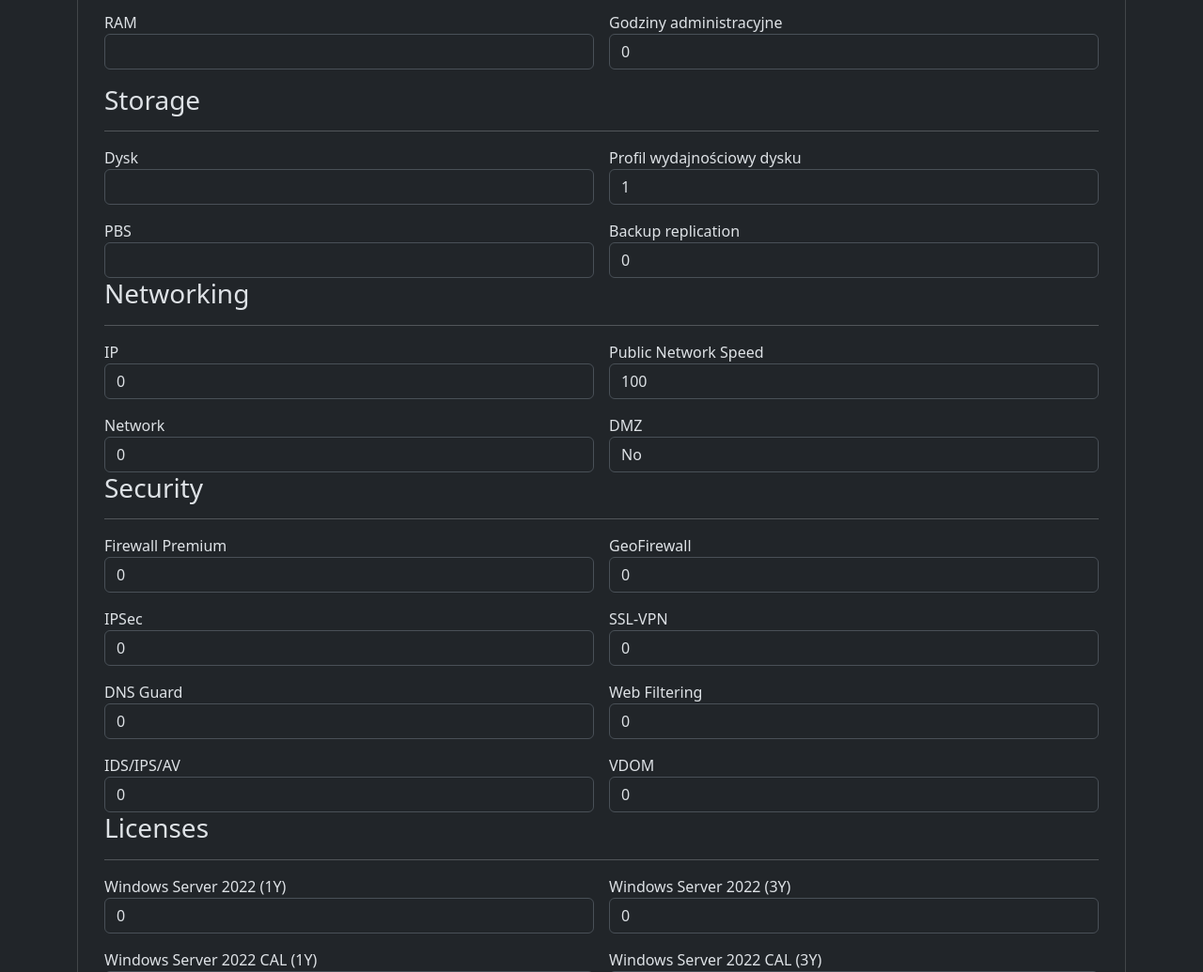
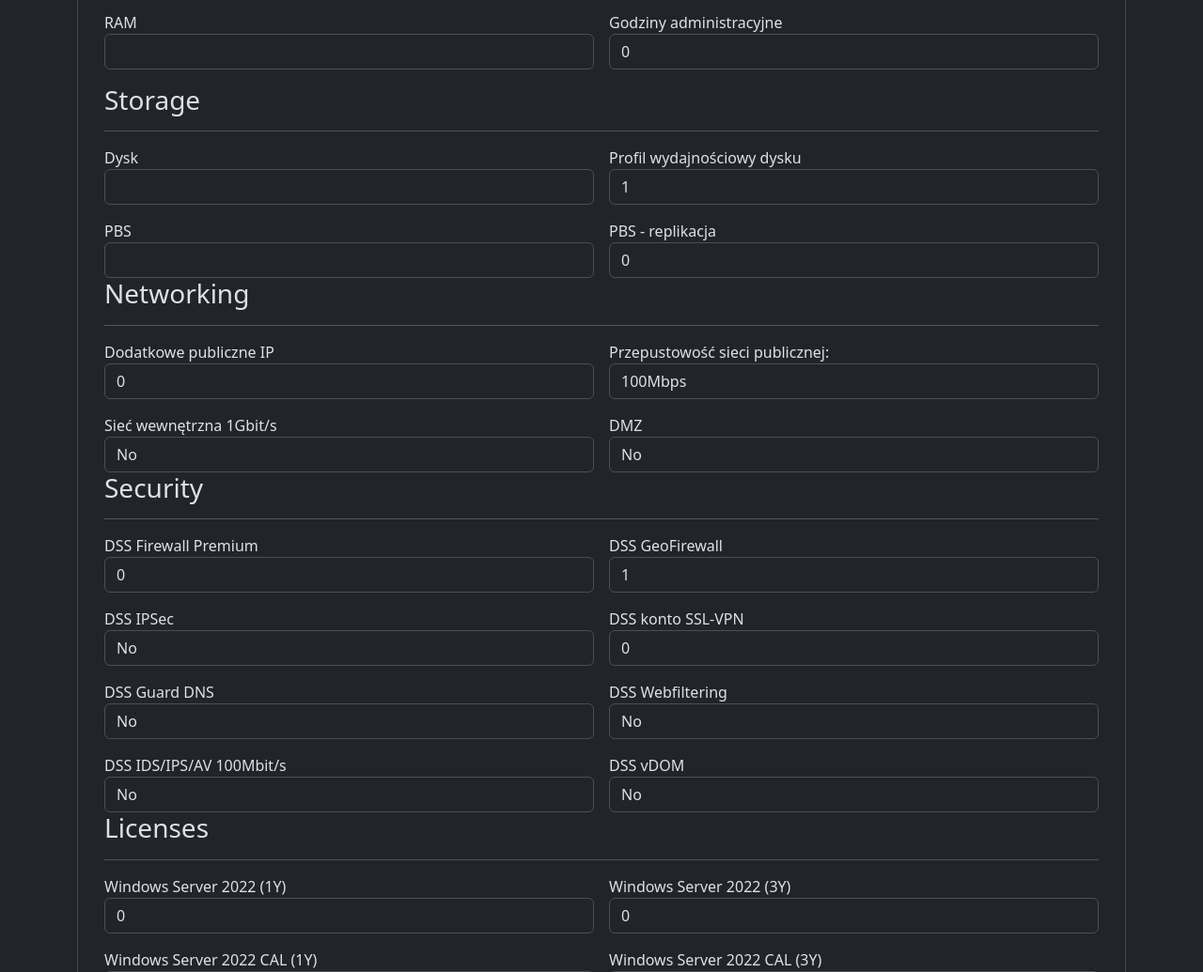
Before and after one commit to Reqsx444/WIZ, a Django app: page /add_record/ in a window 1280 px wide. Shown: the part 306-1341 px from the top of the page at 94% size. Run offline with Django 4.2, Linux system fonts and the light colour scheme; the visitor is signed in with stand-in values (Sample User, id 1).

Commit message:
Repair fackup

```diff
--- a/dcrm/website/forms.py
+++ b/dcrm/website/forms.py
@@ -45,7 +45,7 @@ class AddRecordForm(forms.ModelForm):
         label_suffix=""
     )
     disk_profile = forms.ChoiceField(
-        choices=[("1", "1"), ("2", "2"), ("3", "3")],
+        choices=[(1, "1"), (2, "2"), (3, "3")],
         required=True,
         widget=forms.Select(attrs={"class": "form-control"}),
         label="Profil wydajnościowy dysku",
@@ -60,7 +60,7 @@ class AddRecordForm(forms.ModelForm):
     pbs_replication = forms.CharField(
         required=False,
         widget=forms.TextInput(attrs={"class": "form-control"}),
-        label="Backup replication",
+        label="PBS - replikacja",
         label_suffix="",
         initial="0"
     )
@@ -69,88 +69,89 @@ class AddRecordForm(forms.ModelForm):
     ip = forms.CharField(
         required=False,
         widget=forms.TextInput(attrs={"class": "form-control"}),
-        label="IP",
+        label="Dodatkowe publiczne IP",
         label_suffix="",
         initial="0"
     )
-    network = forms.CharField(
+    network = forms.ChoiceField(
+        choices=[(0, "No"), (1, "Yes")],
         required=False,
-        widget=forms.TextInput(attrs={"class": "form-control"}),
-        label="Network",
-        label_suffix="",
-        initial="0"
+        widget=forms.Select(attrs={"class": "form-control"}),
+        label="Sieć wewnętrzna 1Gbit/s",
+        label_suffix=""
     )
     dmz = forms.ChoiceField(
-        choices=[("No", "No"), ("Yes", "Yes")],
+        choices=[(0, "No"), (1, "Yes")],
         required=True,
         widget=forms.Select(attrs={"class": "form-control"}),
         label="DMZ",
         label_suffix=""
     )
-    pub_net_speed = forms.CharField(
+    pub_net_speed = forms.ChoiceField(
+        choices=[(100, "100Mbps"), (200, "200Mbps"), (300, "300Mbps"), (400, "400Mbps"), (500, "500Mbps"), (600, "600Mbps"), (700, "700Mbps"), (800, "800Mbps"), (900, "900Mbps"), (1000, "1000Mbps")],
         required=True,
-        widget=forms.TextInput(attrs={"class": "form-control"}),
-        label="Public Network Speed",
-        label_suffix="",
-        initial="100"
+        widget=forms.Select(attrs={"class": "form-control"}),
+        label="Przepustowość sieci publicznej:",
+        label_suffix=""
     )
 
     # Security Section
-    fw_premium = forms.CharField(
+    fw_premium = forms.ChoiceField(
+        choices=[(0, "0"), (1, "10"), (2, "20"), (3, "30")],
         required=False,
-        widget=forms.TextInput(attrs={"class": "form-control"}),
-        label="Firewall Premium",
-        label_suffix="",
-        initial="0"
+        widget=forms.Select(attrs={"class": "form-control"}),
+        label="DSS Firewall Premium",
+        label_suffix=""
     )
-    geofw = forms.CharField(
+    geofw = forms.ChoiceField(
+        choices=[(0, 1), ("Yes", "Yes")],
         required=False,
-        widget=forms.TextInput(attrs={"class": "form-control"}),
-        label="GeoFirewall",
-        label_suffix="",
-        initial="0"
+        widget=forms.Select(attrs={"class": "form-control"}),
+        label="DSS GeoFirewall",
+        label_suffix=""
     )
-    ipsec = forms.CharField(
+    ipsec = forms.ChoiceField(
+        choices=[(0, "No"), (1, "Yes")],
         required=False,
-        widget=forms.TextInput(attrs={"class": "form-control"}),
-        label="IPSec",
-        label_suffix="",
-        initial="0"
+        widget=forms.Select(attrs={"class": "form-control"}),
+        label="DSS IPSec",
+        label_suffix=""
     )
     ssl_vpn = forms.CharField(
         required=False,
         widget=forms.TextInput(attrs={"class": "form-control"}),
-        label="SSL-VPN",
+        label="DSS konto SSL-VPN",
         label_suffix="",
         initial="0"
     )
-    dns_guard = forms.CharField(
+    dns_guard = forms.ChoiceField(
+        choices=[(0, "No"), (1, "Yes")],
         required=False,
-        widget=forms.TextInput(attrs={"class": "form-control"}),
-        label="DNS Guard",
+        widget=forms.Select(attrs={"class": "form-control"}),
+        label="DSS Guard DNS",
+        label_suffix=""
+    )
+    webfiltering = forms.ChoiceField(
+        choices=[(0, "No"), (1, "Yes")],
+        required=False,
+        widget=forms.Select(attrs={"class": "form-control"}),
+        label="DSS Webfiltering",
+        label_suffix=""
+    )
+    ids_ips = forms.ChoiceField(
+        choices=[(0, "No"), (1, "Yes")],
+        required=False,
+        widget=forms.Select(attrs={"class": "form-control"}),
+        label="DSS IDS/IPS/AV 100Mbit/s",
         label_suffix="",
         initial="0"
     )
-    webfiltering = forms.CharField(
+    vdom = forms.ChoiceField(
+        choices=[(0, "No"), (1, "Yes")],
         required=False,
-        widget=forms.TextInput(attrs={"class": "form-control"}),
-        label="Web Filtering",
-        label_suffix="",
-        initial="0"
-    )
-    ids_ips = forms.CharField(
-        required=False,
-        widget=forms.TextInput(attrs={"class": "form-control"}),
-        label="IDS/IPS/AV",
-        label_suffix="",
-        initial="0"
-    )
-    vdom = forms.CharField(
-        required=False,
-        widget=forms.TextInput(attrs={"class": "form-control"}),
-        label="VDOM",
-        label_suffix="",
-        initial="0"
+        widget=forms.Select(attrs={"class": "form-control"}),
+        label="DSS vDOM",
+        label_suffix=""
     )
 
     # Licenses Section
@@ -213,7 +214,7 @@ class AddRecordForm(forms.ModelForm):
         label_suffix="",
     )
     is_accepted = forms.ChoiceField(
-        choices=[("Nie", "Nie"), ("Tak", "Tak")],
+        choices=[(0, "Nie"), (1, "Tak")],
         required=True,
         widget=forms.Select(attrs={"class": "form-control"}),
         label="Zaakceptowane",
--- a/dcrm/website/templates/record.html
+++ b/dcrm/website/templates/record.html
@@ -51,7 +51,7 @@
       <h5 class="card-title">DSS Guard DNS: {{ customer_record.dns_guard }}</h5>
       <h5 class="card-title">DSS Webfiltering: {{ customer_record.webfiltering }}</h5>
       <h5 class="card-title">DSS IDS/IPS/AV 100Mbit/s: {{ customer_record.ids_ips }}</h5>
-      <h5 class="card-title">vDOM: {{ customer_record.vdom }}</h5>
+      <h5 class="card-title">DSS vDOM: {{ customer_record.vdom }}</h5>
 
       <!-- Separator -->
       <div style="border-bottom: 2px solid #ccc; margin: 10px 0;"></div>
--- a/dcrm/website/templates/update_record.html
+++ b/dcrm/website/templates/update_record.html
@@ -2,7 +2,7 @@
 {% block content %}
 
 <div class="col-md-6 offset-md-3"></div>
-<h1> Add record </h1>
+<h1> Modyfikacja wyceny </h1>
 </br>
 <form method="POST">
 	{% csrf_token %}
```
